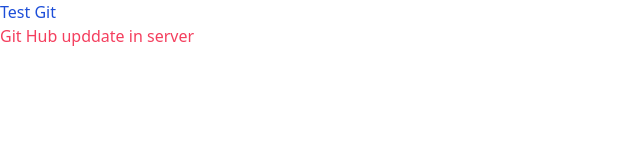
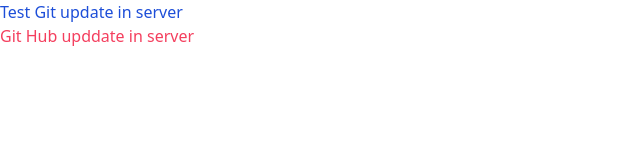
Before and after one commit to HtetEaindrayL11/tailwindtest1, a website: page src/index.html in a window 1280 px wide. Shown: the whole page, without its empty margins (0-640 px from the left). Drawn offline with Linux system fonts and the light colour scheme.

Commit message:
Update index.html

```diff
--- a/src/index.html
+++ b/src/index.html
@@ -7,7 +7,7 @@
     <link rel="stylesheet" href="../public/style.css">
 </head>
 <body>
-    <h2 class="text-blue-700">Test Git</h2>
+    <h2 class="text-blue-700">Test Git update in server</h2>
     <h2 class="text-rose-500">Git Hub upddate in server</h2>
 </body>
 </html>
```
